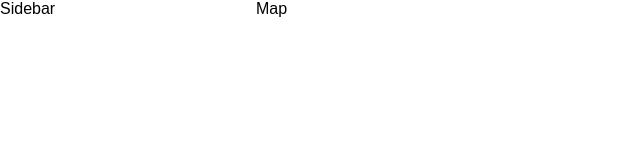
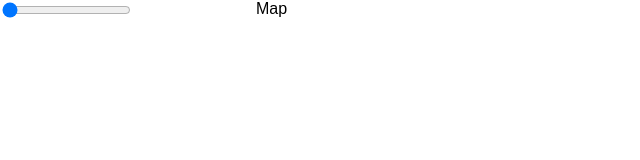
Before and after one commit to creimers/mesthack, a React (Create React App) app: page / in a window 1280 px wide. Shown: the top 160 px of the page, without its empty margins (0-640 px from the left). Built offline with nearby package versions, Linux system fonts and the light colour scheme.

Commit message:
yes, we have a slider

```diff
--- a/src/App.js
+++ b/src/App.js
@@ -17,18 +17,21 @@ const mapStyles = {
 
 class App extends Component {
   state = {
-    sliderVal: 0
+    sliderValue: 0
   }
 
   onSliderChange = (val) => {
-    console.log(val)
+    this.setState({sliderValue: val})
   }
 
   render() {
     return (
       <div style={appStyles}>
         <div style={sidebarStyles}>
-          <Sidebar />
+          <Sidebar
+            sliderValue={this.state.sliderValue}
+            handleSliderChange={this.onSliderChange}
+          />
         </div>
         <div style={mapStyles}>
           <Map />
--- a/src/components/Sidebar/index.js
+++ b/src/components/Sidebar/index.js
@@ -2,9 +2,21 @@ import React, { Component } from 'react';
 
 
 export default class Sidebar extends Component {
+
+  onSliderChange = (event) => {
+    this.props.handleSliderChange(event.target.value)
+  }
+
   render() {
     return (
-      <div>Sidebar</div>
+      <div>
+        <input
+          type="range"
+          min="0" max="500"
+          value={this.props.sliderValue}
+          onChange={this.onSliderChange}
+          step="1"/>
+      </div>
     )
   }
 }
--- a/src/index.css
+++ b/src/index.css
@@ -2,4 +2,6 @@ body {
   margin: 0;
   padding: 0;
   font-family: sans-serif;
+
+  height: '100vh'
 }
```
Also changed, not shown: src/App.css (deleted, +0 -28 lines), src/logo.svg (deleted).
